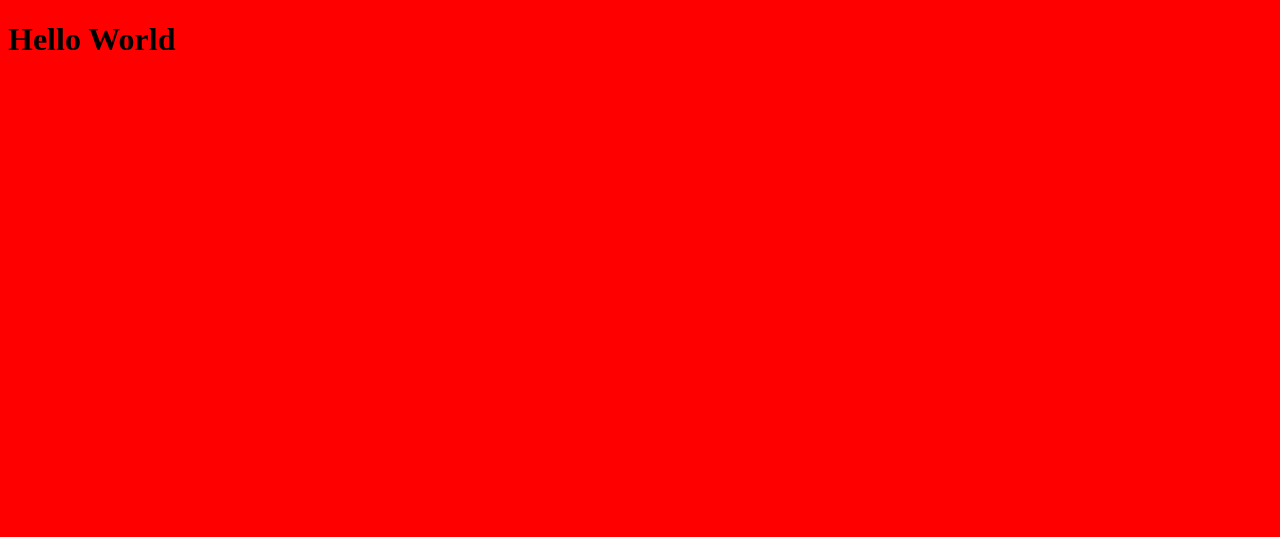
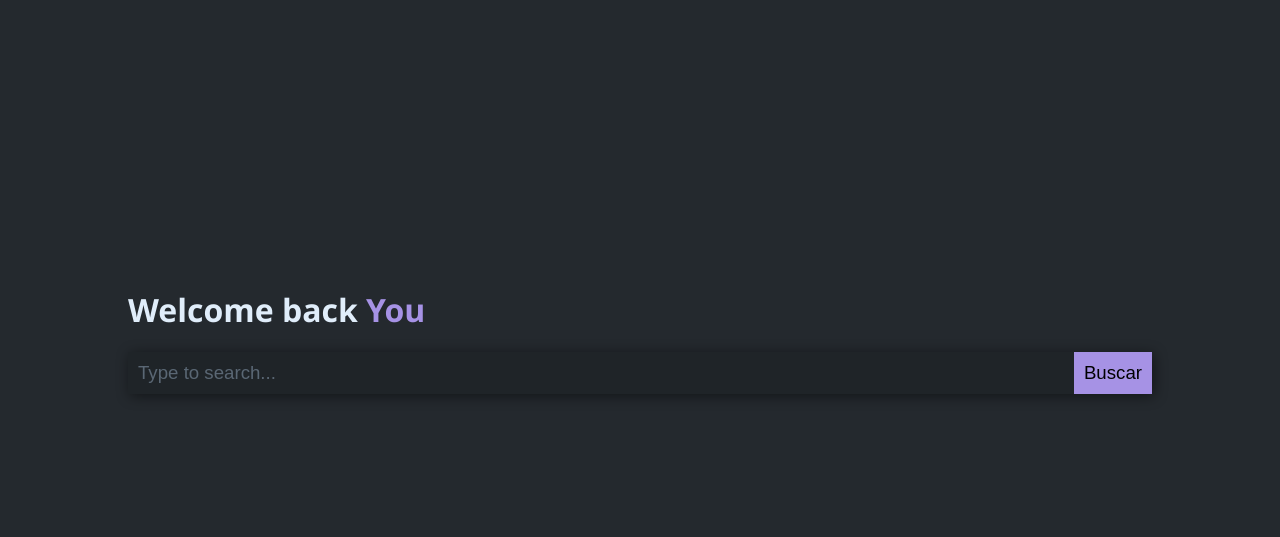
Before and after one commit to riolp9991/personal-new-page, a website built with Parcel: page index.html in a window 1280 px wide. Built offline with nearby package versions, Linux system fonts and the light colour scheme.

Commit message:
Search main style

```diff
--- a/index.html
+++ b/index.html
@@ -3,11 +3,20 @@
   <head>
     <meta charset="UTF-8" />
     <meta name="viewport" content="width=device-width, initial-scale=1.0" />
+    <link rel="stylesheet" href="styles/home.scss" />
     <title>Document</title>
-    <link rel="stylesheet" href="styles/main.scss" />
   </head>
   <body>
-    <h1>Hello World</h1>
-    <script src="scripts/main.js"></script>
+    <div class="content">
+      <div class="search-content">
+        <h1>Welcome back <span id="name">You</span></h1>
+        <form action="">
+          <input type="search" placeholder="Type to search..." />
+          <button type="submit">Buscar</button>
+        </form>
+      </div>
+    </div>
+
+    <script src="scripts/app.js"></script>
   </body>
 </html>
--- a/package.json
+++ b/package.json
@@ -4,7 +4,9 @@
   "description": "Personal new Page",
   "main": "index.js",
   "scripts": {
-    "test": "echo \"Error: no test specified\" && exit 1"
+    "test": "echo \"Error: no test specified\" && exit 1",
+    "build": "parcel build index.html --public-url ./",
+    "start": "parcel index.html"
   },
   "repository": {
     "type": "git",
--- /dev/null
+++ b/scripts/app.js
@@ -0,0 +1 @@
+console.log('Hello World')
--- /dev/null
+++ b/styles/_variables.scss
@@ -0,0 +1,8 @@
+$bg-main: #24292e;
+$bg-accent: #1f2428;
+$accent-main: #a692e5;
+$foreground-main: #e0edfa;
+$foreground-shade: #5a6774;
+$main-font: "Segoe UI";
+$main-font-size: 14pt;
+$shadow: 2px 2px 14px rgba(0, 0, 0, 0.49);
--- /dev/null
+++ b/styles/home.scss
@@ -0,0 +1,47 @@
+@import "./main.scss";
+
+@mixin inputStyle {
+    padding: 10px;
+    border: none;
+    outline: none;
+    font-size: $main-font-size;
+}
+
+.content {
+    height: 100vh;
+    display: grid;
+    place-items: center;
+
+    .search-content {
+        width: 80%;
+
+        span#name {
+            color: $accent-main;
+        }
+
+        form {
+            width: 100%;
+            display: flex;
+            margin-bottom: 140px;
+            font-size: $main-font-size;
+            box-shadow: $shadow;
+
+            input {
+                background: $bg-accent;
+                @include inputStyle();
+                width: 100%;
+                color: $foreground-main;
+
+                &::placeholder {
+                    color: $foreground-shade;
+                }
+            }
+
+            button {
+                @include inputStyle();
+                background: $accent-main;
+                cursor: pointer;
+            }
+        }
+    }
+}
--- a/styles/main.scss
+++ b/styles/main.scss
@@ -1,3 +1,9 @@
+@import "./_variables.scss";
+
 body {
-  background: red;
+    background: $bg-main;
+    color: $foreground-main;
+    font-family: $main-font;
+    margin: 0;
+    padding: 0;
 }
```
Also changed, not shown: scripts/main.js (added).
